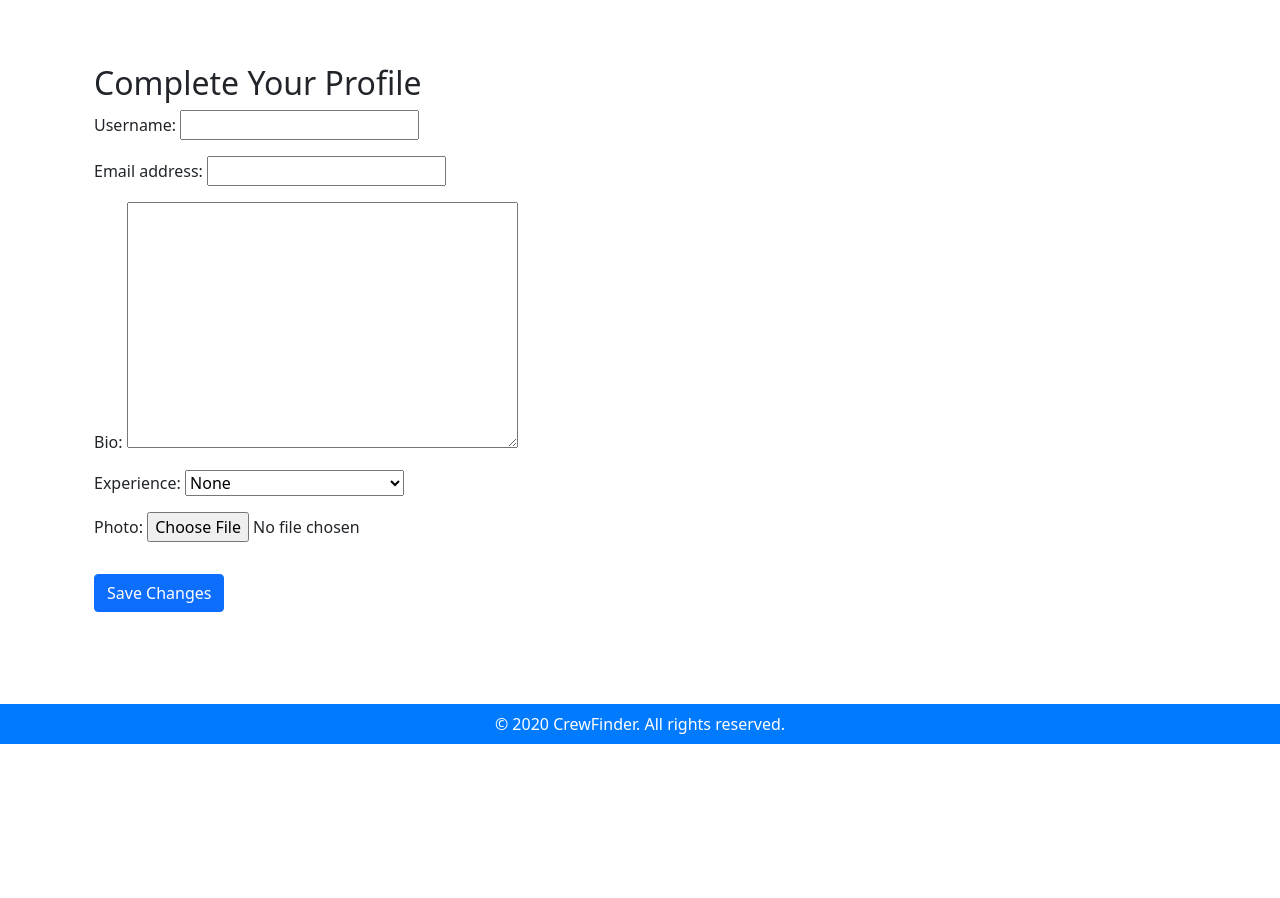
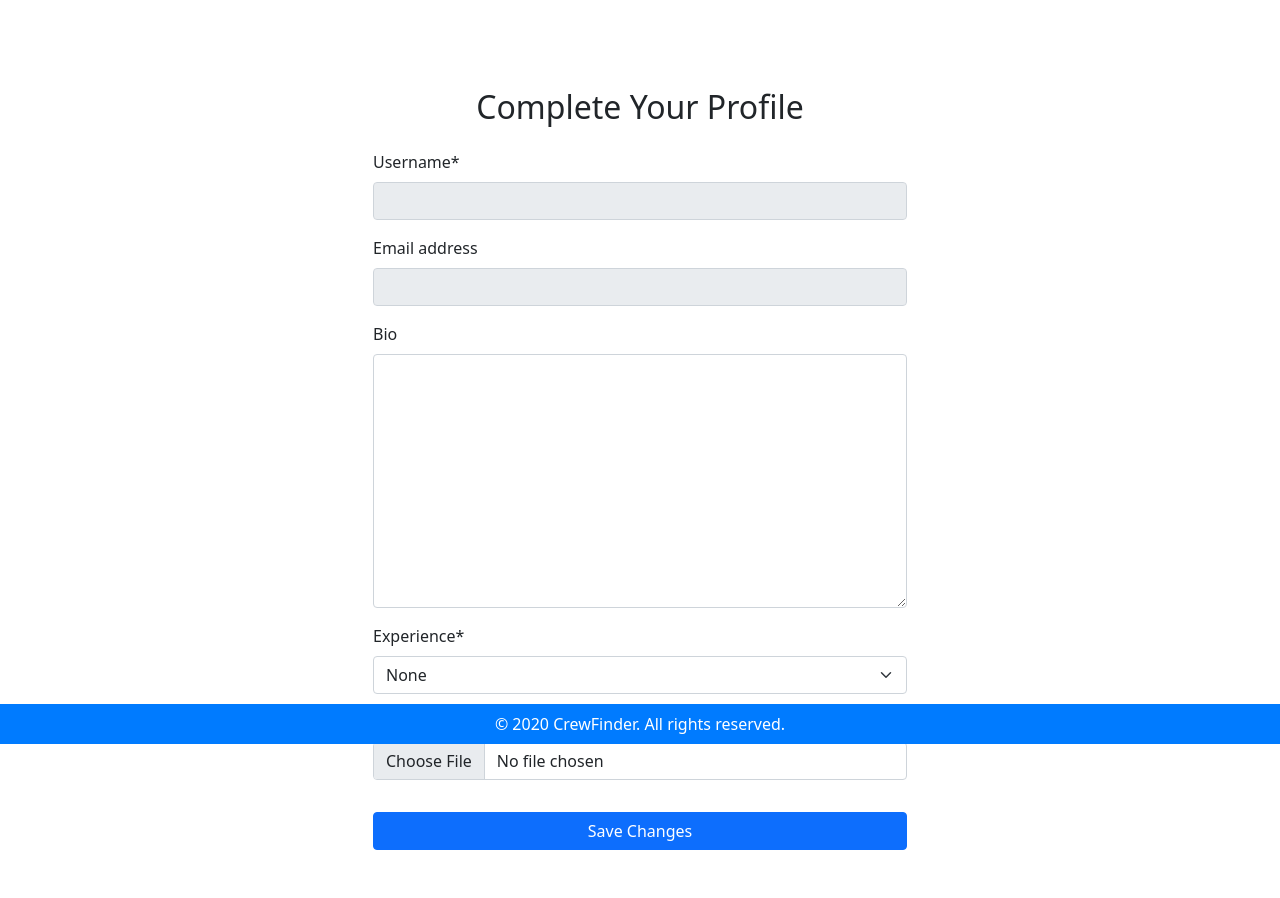
Before and after one commit to doyle-kfd/CrewFinder, a Django app: template accounts/templates/accounts/complete_profile.html in a window 1280 px wide. Shown: the part 56-954 px from the top of the page. Before the commit the page ends 800 px from the top, so only its background shows below. Run offline with Django 4.2, Linux system fonts and the light colour scheme; tables that the repository leaves empty hold one stand-in row (values such as "Sample post"); the template is opened without the code that fills it: values that come from a table or form of the project are taken from there, most other values are stand-ins (such as "Sample title", 1, 10 or a date in 2020); some libraries are stand-ins or nearby versions.

Commit message:
Feat: styled the complete_proflie template with crispy forms to align form design with the theme

```diff
--- a/accounts/templates/accounts/complete_profile.html
+++ b/accounts/templates/accounts/complete_profile.html
@@ -1,16 +1,20 @@
-<!-- In complete_profile.html -->
 {% extends "base.html" %}
+{% load crispy_forms_tags %}
 
 {% block title %}Complete Profile{% endblock %}
 
 {% block content %}
-<div class="container mt-5">
-    <h2>Complete Your Profile</h2>
+<div class="container mt-5 pt-4">
+    <div class="row justify-content-center">
+        <div class="col-md-6">
+            <h2 class="text-center mb-4">Complete Your Profile</h2>
 
-    <form method="post" enctype="multipart/form-data">  <!-- Don't forget enctype to allow file upload -->
-        {% csrf_token %}
-        {{ form.as_p }}  <!-- Render all form fields -->
-        <button type="submit" class="btn btn-primary mt-3">Save Changes</button>
-    </form>
+            <form method="post" enctype="multipart/form-data">  <!-- Don't forget enctype for file upload -->
+                {% csrf_token %}
+                {{ form|crispy }}  <!-- Use crispy to style the form -->
+                <button type="submit" class="btn btn-primary w-100 mt-3">Save Changes</button>
+            </form>
+        </div>
+    </div>
 </div>
 {% endblock %}
```
Also changed, not shown: media/profile_photos/AvatarMaker_1_BcyLoAF.png (added).
